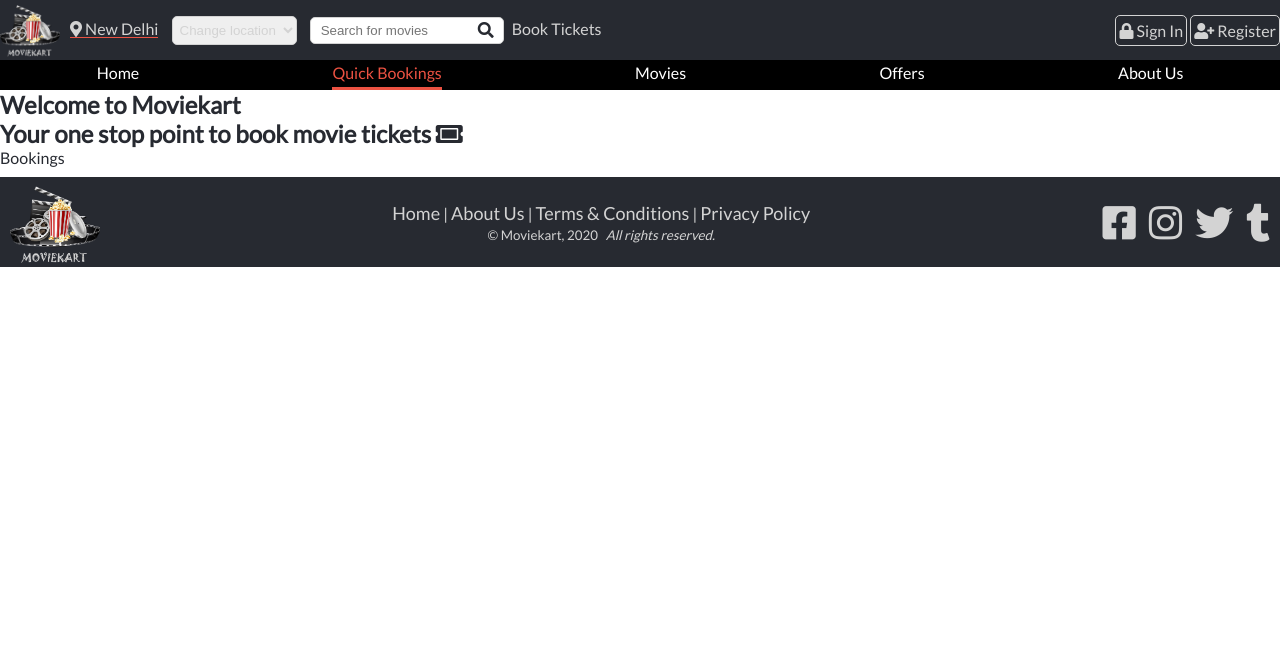
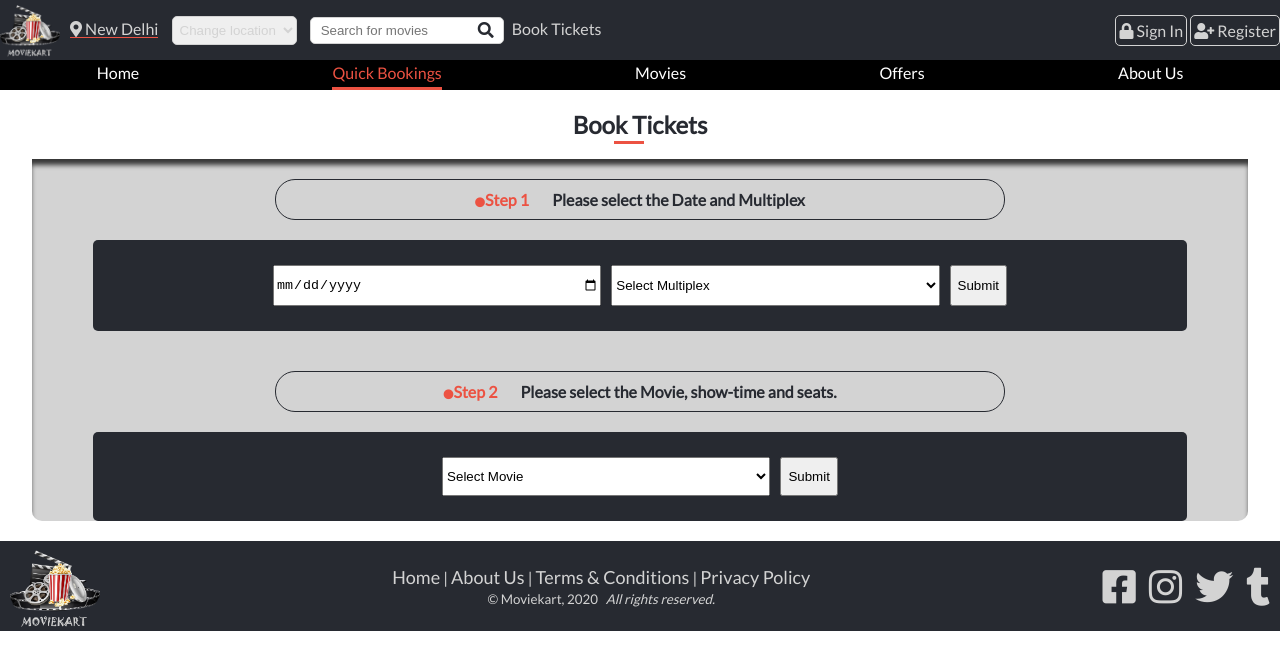
Before and after one commit to alishabab/movie-ticket-booking-website, a website: page bookings.html in a window 1280 px wide. Drawn offline with Linux system fonts and the light colour scheme.

Commit message:
Added bookings page

```diff
--- a/bookings.html
+++ b/bookings.html
@@ -54,13 +54,44 @@
   </header>
 
   <main>
-    <h2>Welcome to Moviekart <br>
-      Your one stop point to book movie tickets <i class="fas fa-ticket-alt"></i>
-    </h2>
+    <h2 class="text-center heading-dash"> Book Tickets <span></span></h2>
+    <section class="main-section">
+    <div class="booking-heading">
+    <h4 class="text-center"><span><i class="fas fa-circle"></i>Step 1</span> Please select the Date and Multiplex</h4>
+  </div>
 
-    <p>Bookings</p>
-    <section>
+  <div class="date-n-cinema">
+    <input type="date" class="input-date">
+    <select class="pick-multiplex">
+      <option value="" disabled selected>Select Multiplex</option>
+      <option value="1">Demo Multiplex</option>
+      <option value="2">Demo Multiplex</option>
+      <option value="3">Demo Multiplex</option>
+      <option value="4">Demo Multiplex</option>
+      <option value="5">Demo Multiplex</option>
+      <option value="6">Demo Multiplex</option>
+      <option value="7">Demo Multiplex</option>
+    </select>
+    <input type="submit" class="type-submit">
+  </div>
 
+  <div class="booking-heading">
+    <h4 class="text-center"><span><i class="fas fa-circle"></i>Step 2</span> Please select the Movie, show-time and seats.</h4>
+  </div>
+
+  <div class="date-n-cinema">
+    <select class="pick-multiplex">
+      <option value="" disabled selected>Select Movie</option>
+      <option value="1">Demo Movie</option>
+      <option value="2">Demo Movie</option>
+      <option value="3">Demo Movie</option>
+      <option value="4">Demo Movie</option>
+      <option value="5">Demo Movie</option>
+      <option value="6">Demo Movie</option>
+      <option value="7">Demo Movie</option>
+    </select>
+    <input type="submit" class="type-submit">
+  </div>
     </section>
   </main>
 
--- a/css/style.css
+++ b/css/style.css
@@ -125,22 +125,21 @@ a:hover {
   color: #ec5242;
 }
 
-
 /* Working on main */
 
 .text-center {
   text-align: center;
 }
 
-.now-showing-section {
+.main-section {
   width: 95%;
   margin: 0 auto;
   background-color: #d3d3d3;
   border-bottom-left-radius: 10px;
   border-bottom-right-radius: 10px;
-  -webkit-box-shadow: inset 0px 7px 5px -1px rgba(0,0,0,0.74);
--moz-box-shadow: inset 0px 7px 5px -1px rgba(0,0,0,0.74);
-box-shadow: inset 0px 7px 5px -1px rgba(0,0,0,0.74);
+  -webkit-box-shadow: inset 0px 7px 5px -1px rgba(0, 0, 0, 0.74);
+  -moz-box-shadow: inset 0px 7px 5px -1px rgba(0, 0, 0, 0.74);
+  box-shadow: inset 0px 7px 5px -1px rgba(0, 0, 0, 0.74);
   /* height: 600px; */
   /* background-color: #ec5242; */
 }
@@ -151,9 +150,10 @@ box-shadow: inset 0px 7px 5px -1px rgba(0,0,0,0.74);
   padding-top: 10px;
   padding-bottom: 5px;
   font-size: 2.5rem;
-  -webkit-box-shadow: -1px 7px 5px -1px rgba(0,0,0,0.74);
--moz-box-shadow: -1px 7px 5px -1px rgba(0,0,0,0.74);
-box-shadow: -1px 7px 5px -1px rgba(0,0,0,0.74);
+  -webkit-box-shadow: -1px 7px 5px -1px rgba(0, 0, 0, 0.74);
+  -moz-box-shadow: -1px 7px 5px -1px rgba(0, 0, 0, 0.74);
+  box-shadow: -1px 7px 5px -1px rgba(0, 0, 0, 0.74);
+  /* background-color: white; */
 }
 
 .fa-compact-disc {
@@ -162,10 +162,10 @@ box-shadow: -1px 7px 5px -1px rgba(0,0,0,0.74);
 
 @keyframes rotation {
   from {
-      -webkit-transform: rotate(0deg);
+    -webkit-transform: rotate(0deg);
   }
   to {
-      -webkit-transform: rotate(359deg);
+    -webkit-transform: rotate(359deg);
   }
 }
 
@@ -267,22 +267,20 @@ box-shadow: -1px 7px 5px -1px rgba(0,0,0,0.74);
 }
 
 .heading-link {
+  width: 100%;
   display: inline-block;
   color: #272a31;
   font-weight: 600;
   font-size: 2rem;
-  padding-bottom: 20px;
+  padding-top: 10px;
+  padding-bottom: 10px;
+  border: 1px solid #272a31;
+  border-radius: 10px;
+  background-color: white;
 }
 
-.upcoming-section {
-  width: 95%;
-  margin: 0 auto;
-  background-color: #d3d3d3;
-  border-bottom-left-radius: 10px;
-  border-bottom-right-radius: 10px;
-  -webkit-box-shadow: inset 0px 7px 5px -1px rgba(0,0,0,0.74);
--moz-box-shadow: inset 0px 7px 5px -1px rgba(0,0,0,0.74);
-box-shadow: inset 0px 7px 5px -1px rgba(0,0,0,0.74);
+.heading-link i {
+  color: #ec5242;
 }
 
 .upcoming-movie {
@@ -321,7 +319,6 @@ box-shadow: inset 0px 7px 5px -1px rgba(0,0,0,0.74);
   box-shadow: inset 0 -1px #ec5242;
 }
 
-
 /* Working on footer */
 
 .footer {
@@ -341,6 +338,67 @@ box-shadow: inset 0px 7px 5px -1px rgba(0,0,0,0.74);
   color: #d3d3d3;
 }
 
+/* WORKING ON BOOKINGS PAGE */
+
+.heading-dash {
+  position: relative;
+  margin: 20px 0;
+}
+
+.heading-dash span {
+  position: absolute;
+  width: 30px;
+  border-bottom: 3px solid #ec5242;
+  bottom: -5px;
+  left: 48%;
+
+}
+
+.booking-heading {
+  display: inline-block;
+  margin-top: 20px;
+  width: 60%;
+  margin-left: 20%;
+}
+
+.booking-heading h4 {
+  padding: 10px 0;
+  border: 1px solid #272a31;
+  border-radius: 20px;
+}
+
+.booking-heading h4 span {
+  color: #ec5242;
+  padding-right: 20px;
+}
+.fa-circle {
+  display: inline-block;
+  font-size: 10px;
+  /* padding-bottom: 5px; */
+}
+
+.date-n-cinema * {
+  margin: 5px;
+}
+
+.input-date {
+  display: block;
+  padding-top: 10px;
+  padding-bottom: 10px;
+  /* margin: 5px; */
+}
+
+.pick-multiplex {
+  display: block;
+  padding-top: 10px;
+  padding-bottom: 10px;
+  /* margin: 5px; */
+
+}
+
+.type-submit {
+  /* margin: 5px; */
+}
 /* Responsiveness */
 
 .locations {
@@ -358,6 +416,19 @@ box-shadow: inset 0px 7px 5px -1px rgba(0,0,0,0.74);
 .register {
   display: none;
 }
+
+.date-n-cinema  {
+  width: 90%;
+  padding-top: 20px;
+  padding-bottom: 20px;
+  background-color: #272a31;
+  margin: 20px auto;
+  display: flex;
+  flex-direction: column;
+  border-radius: 5px;
+}
+
+
 
 /* Media Queries */
 
@@ -397,7 +468,6 @@ box-shadow: inset 0px 7px 5px -1px rgba(0,0,0,0.74);
   .bottom-nav-list a {
     color: white;
   }
-
   .showing-movie-poster {
     width: 49%;
   }
@@ -407,33 +477,39 @@ box-shadow: inset 0px 7px 5px -1px rgba(0,0,0,0.74);
     flex-wrap: wrap;
     /* justify-content: space-between; */
   }
-
   .upcoming-movie-poster {
     width: 24%;
   }
-
   .footer-social-wrapper {
     display: flex;
     justify-content: space-between;
     align-items: center;
   }
-
   .footer-social {
     order: 2;
   }
-
   .footer-social-wrapper .logo {
     margin-left: 10px;
-     width: 90px;
+    width: 90px;
   }
-
   .footer-social a {
     font-size: 38px;
     margin-right: 10px;
   }
-
   .footer-links a {
     font-size: 18px;
+  }
+
+  .date-n-cinema {
+    flex-direction: row;
+    justify-content: center;
+  }
+  .input-date {
+    width: 30%;
+  }
+
+  .pick-multiplex {
+    width: 30%;
   }
 }
 
```
Also changed, not shown: index.html (+4 -4 lines).
